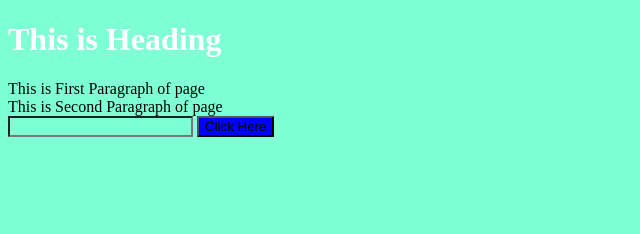
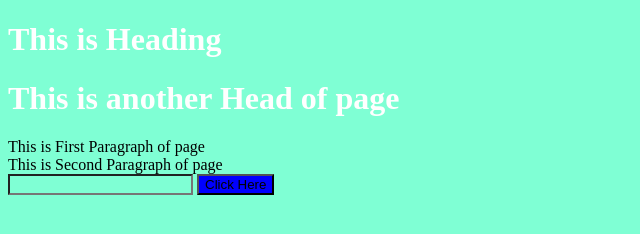
Before and after one commit to anwarmoazam/Course--Complete-Intro-to-Web-Development-v2, a plain HTML site: page demo.html in a window 1280 px wide. Shown: the whole page, without its empty margins (0-640 px from the left). Drawn offline with Linux system fonts and the light colour scheme.

Commit message:
"Change Heading in html"

```diff
--- a/demo.html
+++ b/demo.html
@@ -9,6 +9,9 @@
 </head>
 <body>
     <h1>This is Heading</h1>
+    <div class="contailner">
+        <h1>This is another Head of page</h1>
+    </div>
     <p class="para"> This is First Paragraph of page <br>
         This is Second Paragraph of page <br>
         <input type="text" class="text">
```
